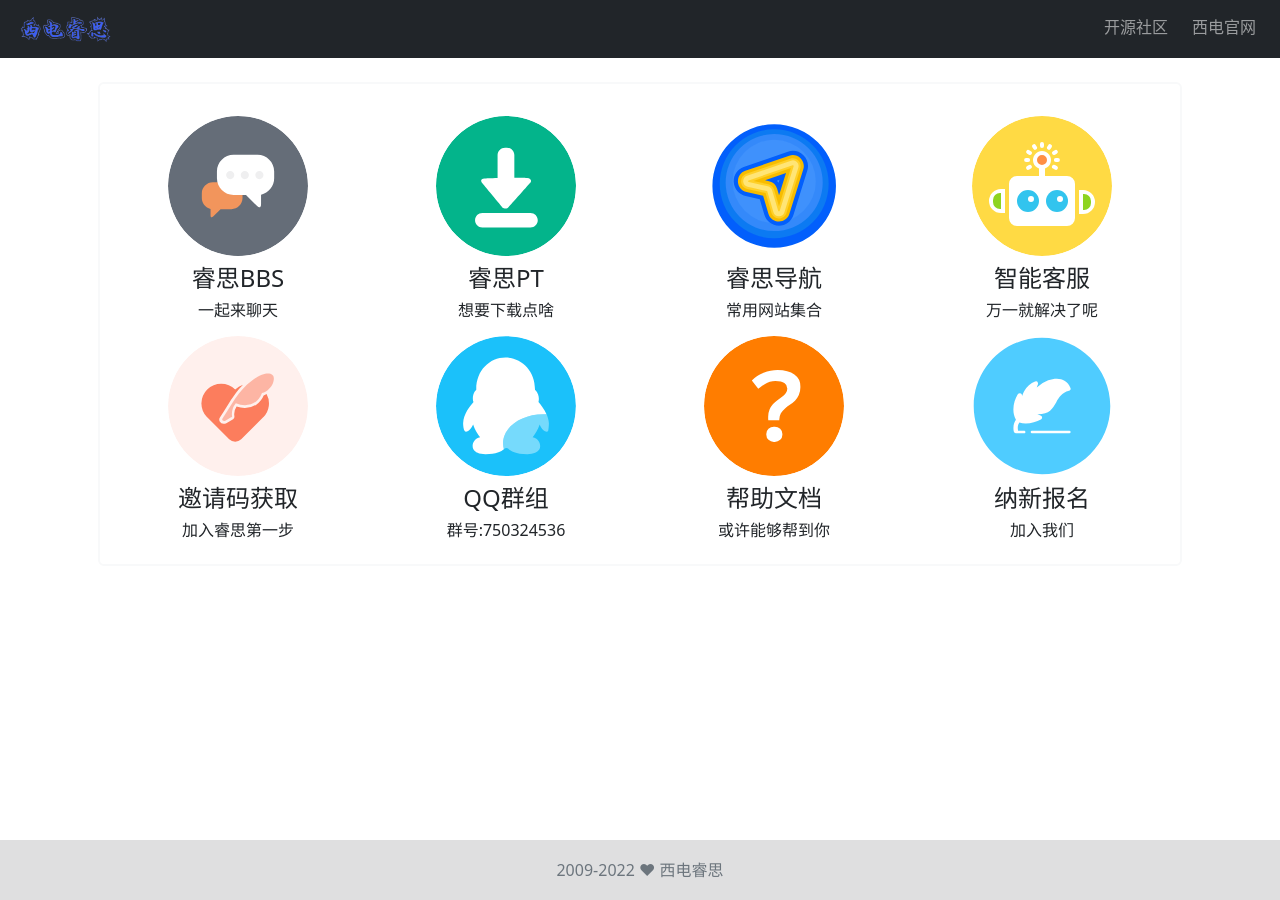
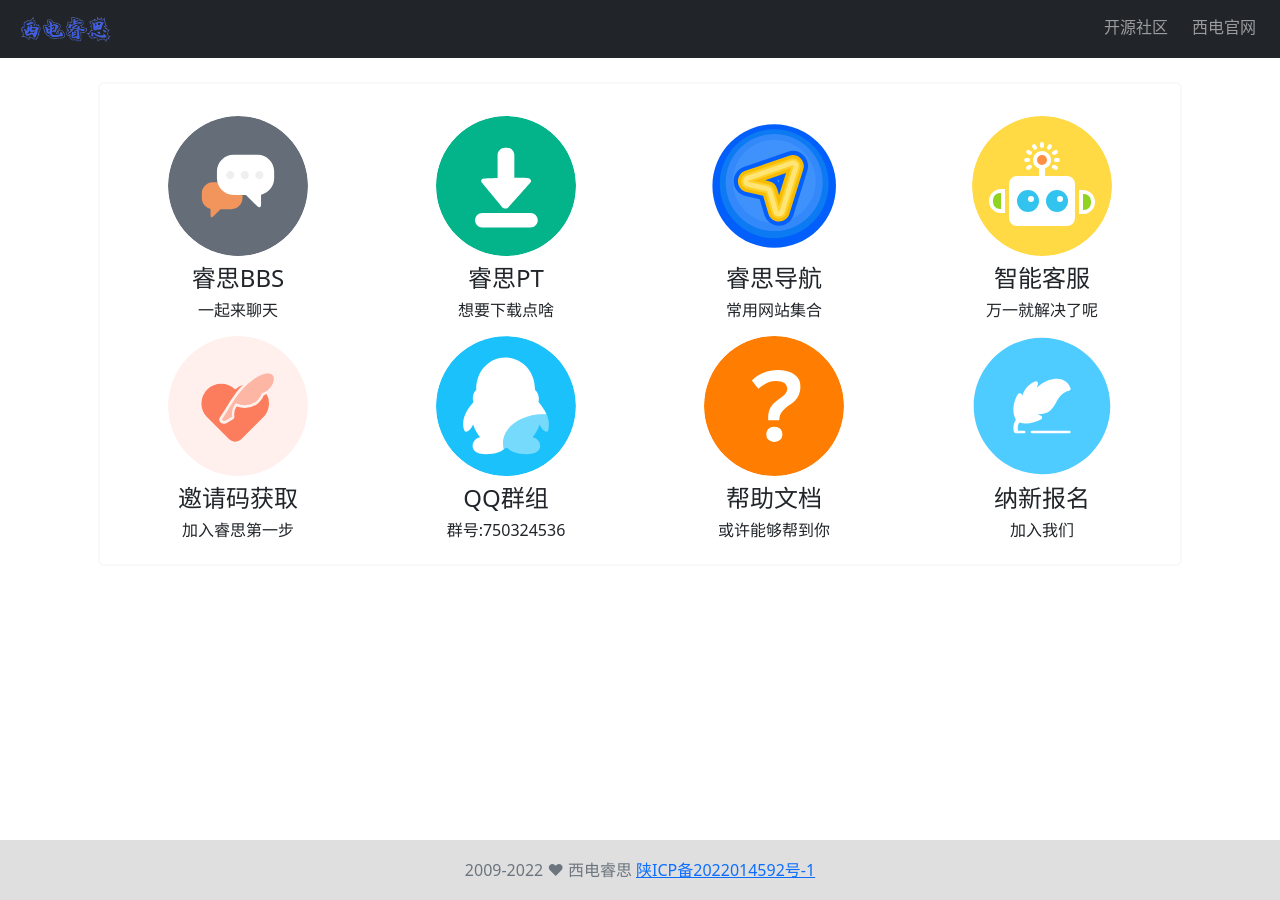
Before and after one commit to xd-ruisi/rs-home, a Jekyll site: the page built from index.html, in a window 1280 px wide. Built offline with Jekyll 4.4.1, drawn with Linux system fonts in a browser that asks for light colours; some web fonts are replaced.

Commit message:
Update _config.yml

```diff
--- a/_config.yml
+++ b/_config.yml
@@ -1,6 +1,6 @@
 # Site settings
 title: 西电睿思 | rs.xidian.edu.cn
-copyleft: 2009-2022 ❤ 西电睿思
+copyleft: 2009-2022 ❤ 西电睿思 <a href="https://beian.miit.gov.cn/" target="_blank">陕ICP备2022014592号-1</a>
 description: 西电睿思,睿思,瑞斯,瑞思,睿思bt,睿思bbs,西电睿思网址,睿思邀请码,睿思pt
 baseurl: "" # the subpath of your site, e.g. /blog
 url: "https://rs.xidian.edu.cn" # the base hostname & protocol for your site
```
